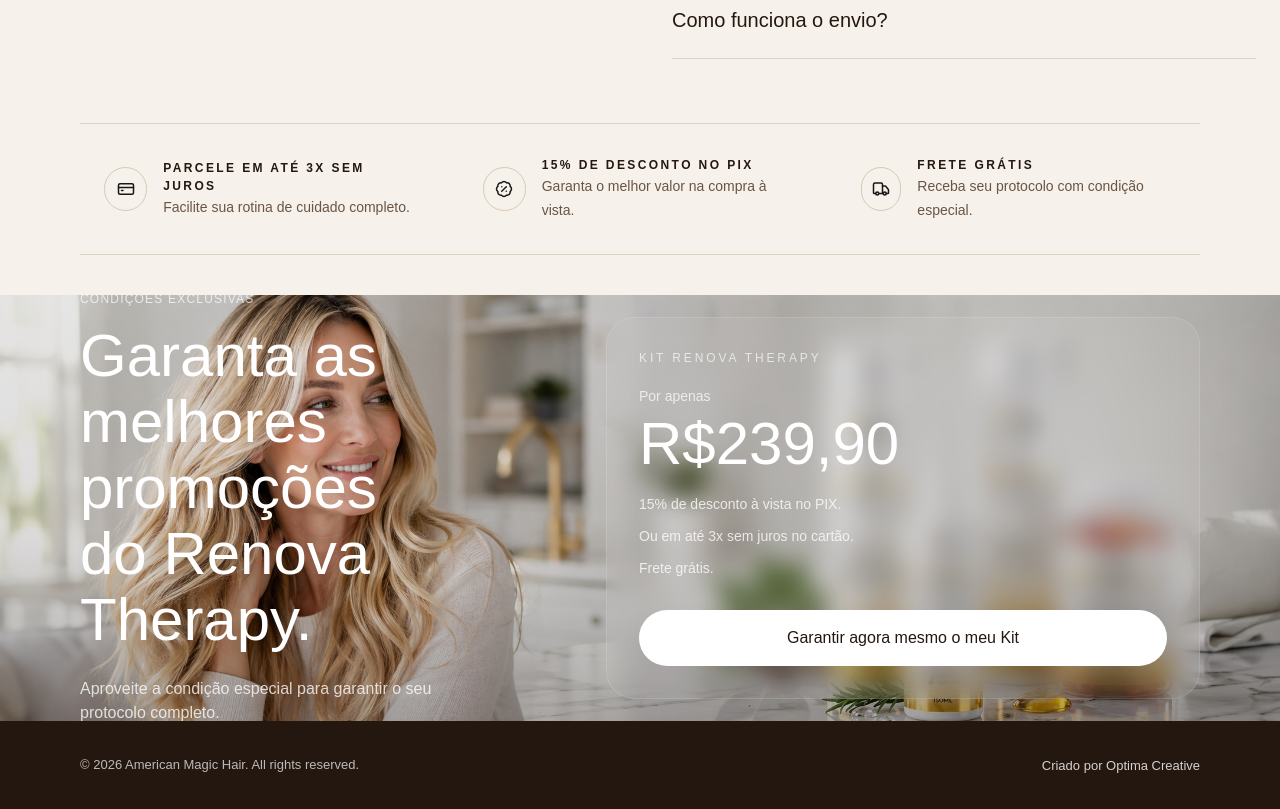
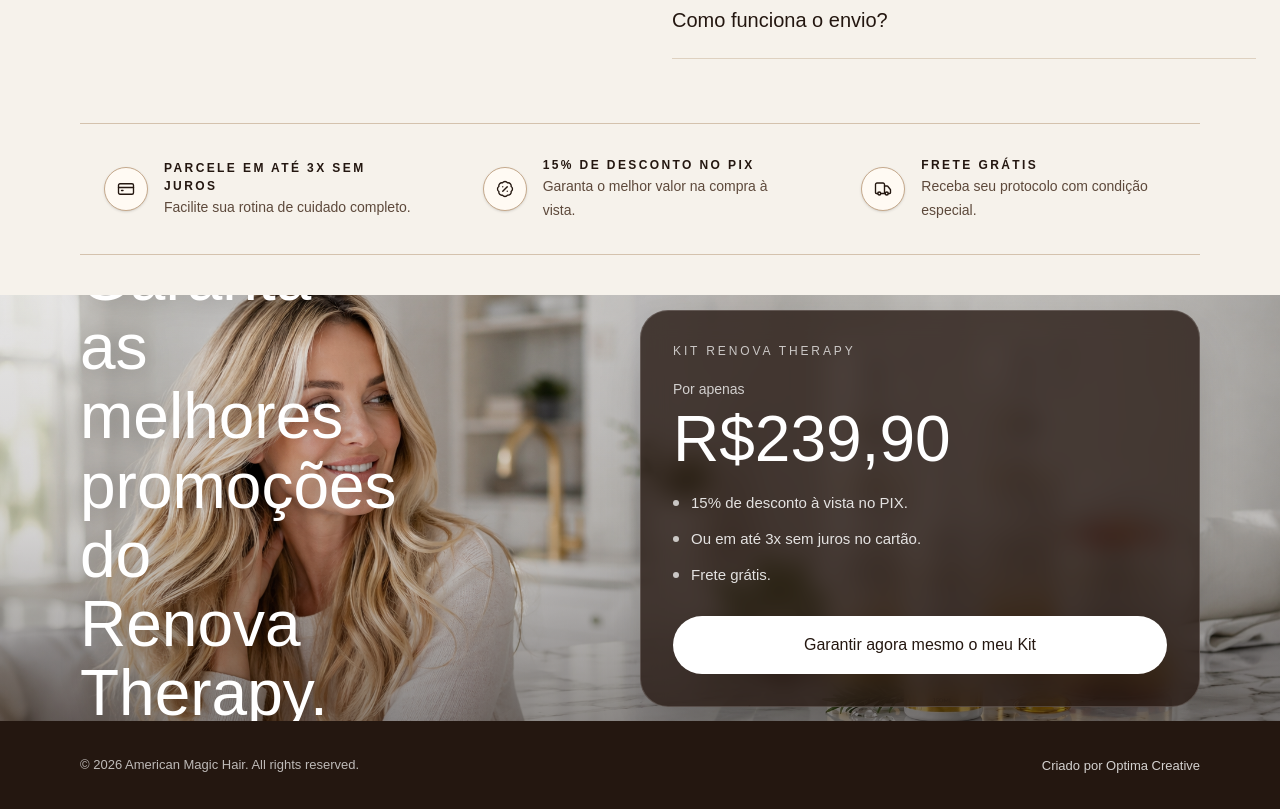
Before and after one commit to applokally/renova-therapy-lp, a Next.js app: page / in a window 1280 px wide. Shown: the part 5106-5915 px from the top of the page. Built offline with nearby package versions, Linux system fonts and the light colour scheme.

Commit message:
git add . git commit -m "Ajusta contraste e posicionamento do CTA final" git push

```diff
--- a/src/components/renova/promo-lead-section.tsx
+++ b/src/components/renova/promo-lead-section.tsx
@@ -81,7 +81,11 @@
           <p className="mt-2 text-xl text-[#241710]">{question}</p>
         </div>
 
-        <ChevronDown className={`transition ${isOpen ? "rotate-180" : ""}`} />
+        <ChevronDown
+          className={`text-[#241710] transition ${
+            isOpen ? "rotate-180" : ""
+          }`}
+        />
       </button>
 
       {isOpen && <p className="pb-6 text-[#5d493b]">{answer}</p>}
@@ -119,24 +123,24 @@
 
       <section className="bg-[#f6f2eb] px-6 pb-10 md:px-10 lg:px-14 xl:px-20">
         <div className="mx-auto max-w-7xl">
-          <motion.div className="grid gap-4 border-y border-[#ded1c0] py-5 md:grid-cols-3">
+          <motion.div className="grid gap-4 border-y border-[#d4c2ad] py-5 md:grid-cols-3">
             {promoItems.map((item) => {
               const Icon = item.icon;
 
               return (
                 <motion.div
                   key={item.title}
-                  className="flex items-center gap-4 px-2 py-3 md:px-6"
+                  className="flex items-center gap-4 px-2 py-3 text-[#241710] md:px-6"
                 >
-                  <span className="flex h-11 w-11 items-center justify-center rounded-full border border-[#d9c8b5]">
-                    <Icon size={18} />
+                  <span className="flex h-11 w-11 shrink-0 items-center justify-center rounded-full border border-[#c5a98c] bg-[#fffaf3] text-[#241710] shadow-sm">
+                    <Icon size={18} strokeWidth={1.8} />
                   </span>
 
                   <span>
                     <strong className="block text-[12px] uppercase tracking-[0.20em] text-[#241710]">
                       {item.title}
                     </strong>
-                    <span className="text-[14px] text-[#6a5545]">
+                    <span className="text-[14px] text-[#5d493b]">
                       {item.description}
                     </span>
                   </span>
@@ -149,7 +153,6 @@
 
       {/* BLOCO FINAL */}
       <section className="relative w-full overflow-hidden bg-[#241710] md:min-h-0">
-
         {/* DESKTOP */}
         <img
           src="/final.png"
@@ -164,68 +167,65 @@
           className="absolute inset-0 h-full w-full object-cover object-center md:hidden"
         />
 
-        <div className="absolute inset-0 bg-[linear-gradient(180deg,rgba(18,11,8,0.10)_0%,rgba(18,11,8,0.14)_55%,rgba(18,11,8,0.34)_100%)]" />
+        <div className="absolute inset-0 bg-[linear-gradient(180deg,rgba(18,11,8,0.10)_0%,rgba(18,11,8,0.18)_55%,rgba(18,11,8,0.46)_100%)]" />
 
         <div className="relative z-10 flex min-h-[760px] items-center py-16 md:absolute md:inset-0 md:min-h-0 md:py-0">
-          <div className="mx-auto grid w-full max-w-7xl items-center gap-10 px-6 md:px-10 lg:grid-cols-[0.9fr_1.1fr] lg:px-14 xl:px-20">
-
+          <div className="mx-auto grid w-full max-w-7xl items-center gap-10 px-6 md:grid-cols-[0.68fr_1.32fr] md:px-10 lg:px-14 xl:px-20">
             {/* TEXTO */}
-            <motion.div className="text-center md:text-left">
-
-              <p className="text-xs uppercase tracking-widest text-white/72">
+            <motion.div className="max-w-[330px] text-left md:max-w-[360px]">
+              <p className="text-xs uppercase tracking-widest text-white/78">
                 Condições exclusivas
               </p>
 
-              {/* MOBILE CORRETO EM 2 LINHAS FIXAS */}
-              <h2 className="mt-4 text-[34px] leading-[1.1] text-white md:max-w-[13ch] md:text-6xl">
+              <h2 className="mt-4 text-[38px] leading-[1.08] text-white drop-shadow-[0_2px_12px_rgba(0,0,0,0.28)] md:max-w-[8.5ch] md:text-[58px] lg:text-[64px]">
                 <span className="block">Garanta as melhores promoções</span>
                 <span className="block">do Renova Therapy.</span>
               </h2>
 
-              <p className="mt-6 text-base text-white/78 md:max-w-[46ch]">
-                Aproveite a condição especial para garantir o seu protocolo completo.
+              <p className="mt-6 max-w-[28ch] text-base leading-relaxed text-white/86 drop-shadow-[0_2px_10px_rgba(0,0,0,0.22)]">
+                Aproveite a condição especial para garantir o seu protocolo
+                completo.
               </p>
-
             </motion.div>
 
             {/* CTA */}
-            <motion.div className="flex flex-col gap-5 rounded-[28px] border border-white/12 bg-white/[0.06] p-6 text-center backdrop-blur-md md:p-8 md:text-left">
-              <p className="text-xs uppercase tracking-[0.24em] text-white/68">
+            <motion.div className="ml-auto flex w-full max-w-[560px] flex-col gap-5 rounded-[28px] border border-white/16 bg-[#241710]/78 p-6 text-left shadow-2xl backdrop-blur-md md:p-7 lg:p-8">
+              <p className="text-xs uppercase tracking-[0.24em] text-white/72">
                 Kit Renova Therapy
               </p>
 
               <div>
-                <p className="text-sm text-white/72">
-                  Por apenas
-                </p>
+                <p className="text-sm font-medium text-white/76">Por apenas</p>
 
-                <p className="mt-2 text-5xl leading-none text-white md:text-6xl">
+                <p className="mt-2 text-[54px] leading-none text-white md:text-[64px]">
                   R$239,90
                 </p>
               </div>
 
-              <div className="grid gap-3 text-sm text-white/78">
-                <p>
+              <div className="grid gap-3 text-[15px] leading-relaxed text-white/86">
+                <p className="flex items-center gap-3">
+                  <span className="h-1.5 w-1.5 rounded-full bg-white/72" />
                   15% de desconto à vista no PIX.
                 </p>
 
-                <p>
+                <p className="flex items-center gap-3">
+                  <span className="h-1.5 w-1.5 rounded-full bg-white/72" />
                   Ou em até 3x sem juros no cartão.
                 </p>
 
-                <p>
+                <p className="flex items-center gap-3">
+                  <span className="h-1.5 w-1.5 rounded-full bg-white/72" />
                   Frete grátis.
                 </p>
               </div>
 
               <a
                 href="#"
-                className="mt-3 inline-flex items-center justify-center rounded-full bg-white px-8 py-4 text-[#241710] transition hover:bg-white/90"
+                className="mt-2 inline-flex min-h-[58px] items-center justify-center rounded-full bg-white px-8 py-4 text-center text-[#241710] transition hover:bg-white/90"
               >
                 Garantir agora mesmo o meu Kit
               </a>
             </motion.div>
-
           </div>
         </div>
       </section>
```
